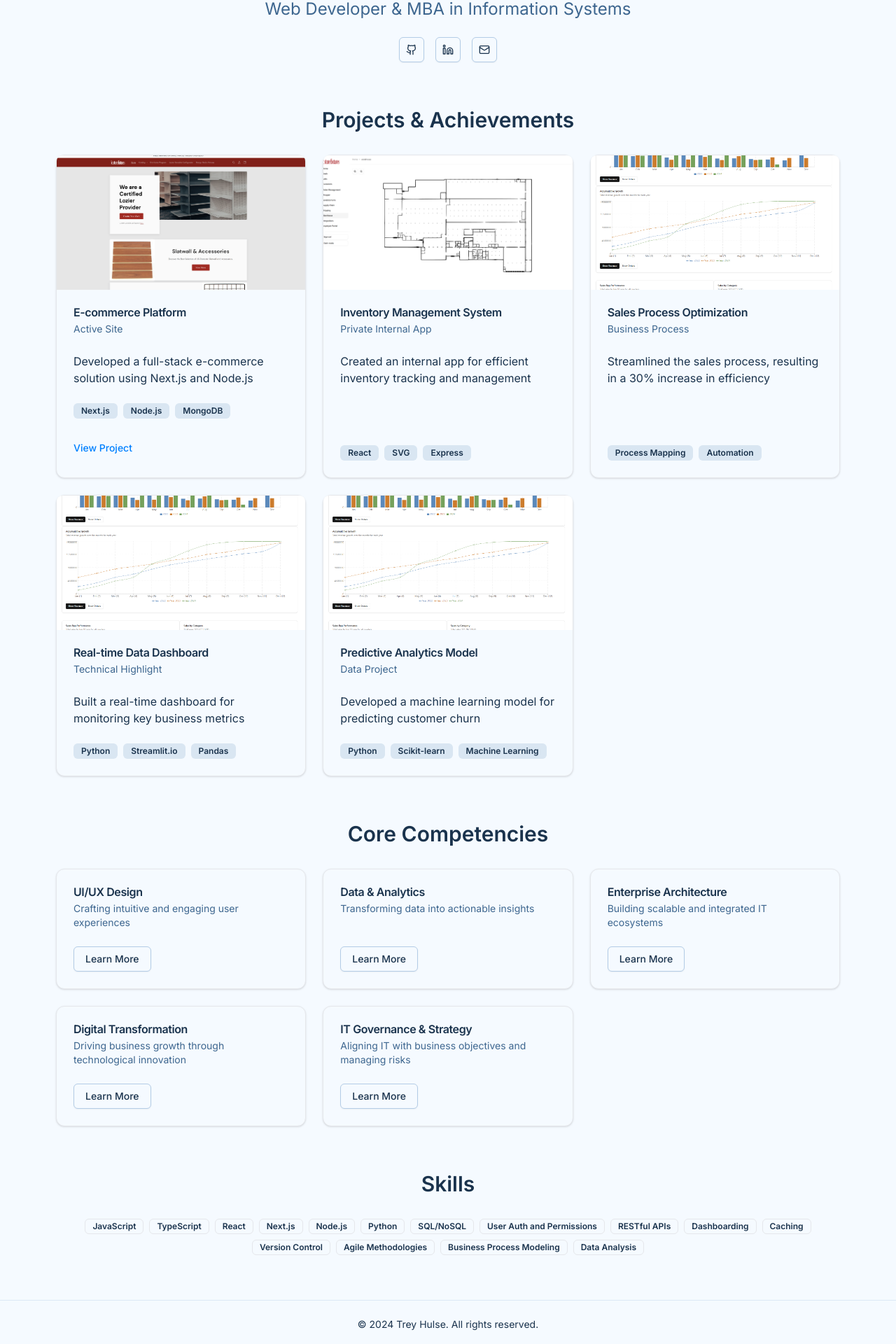
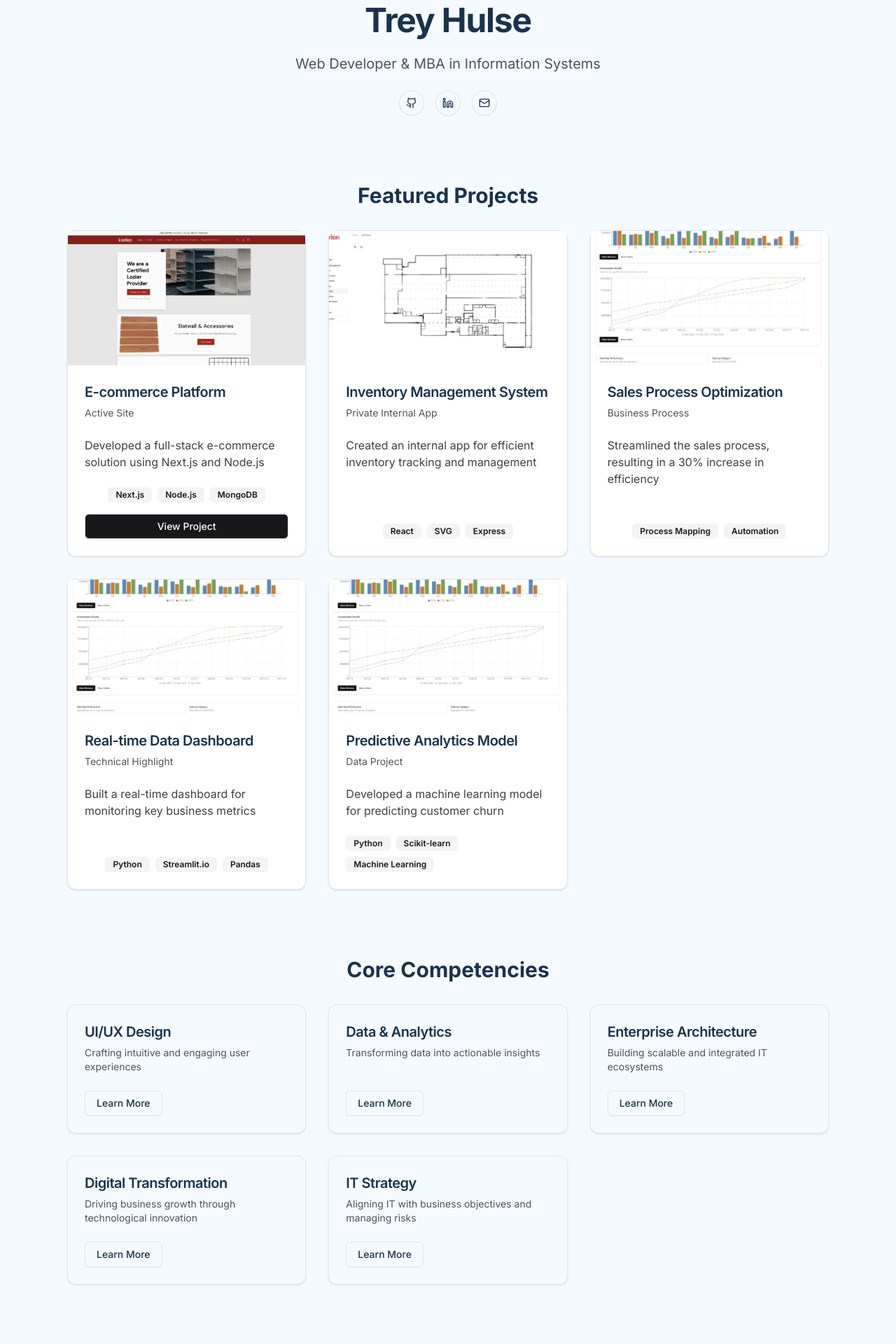
Before and after one commit to treyhulse/treyhulse, a Next.js app: page / in a window 1280 px wide. Shown: the part 180-2100 px from the top of the page at 70% size. Built offline with nearby package versions, Linux system fonts and the light colour scheme.

Commit message:
Misc. updates, nothing crazy. Changed some theme in tailwind.config

```diff
--- a/app/(pages)/projects/page.tsx
+++ b/app/(pages)/projects/page.tsx
@@ -30,7 +30,7 @@ const projects = [
     title: "Real-time Data Dashboard",
     description: "Built a real-time dashboard for monitoring key business metrics",
     type: "Technical Highlight",
-    tags: ["React", "Socket.io", "D3.js"],
+    tags: ["React", "Cache", "Recharts"],
     details: "Developed an interactive, real-time dashboard that visualizes critical business KPIs, enabling data-driven decision making across multiple departments."
   },
   {
--- a/app/(pages)/resume/page.tsx
+++ b/app/(pages)/resume/page.tsx
@@ -3,67 +3,147 @@ import { Badge } from "@/components/ui/badge"
 
 export default function ResumePage() {
   return (
-    <div className="space-y-12">
-      <h1 className="text-4xl font-bold text-center mb-8">Resume</h1>
+    <div className="max-w-4xl mx-auto px-4 py-8 space-y-16">
+      <header className="text-center pb-8 border-b border-zinc-200 dark:border-zinc-800">
+        <h1 className="text-5xl font-bold tracking-tight mb-4">Trey Hulse</h1>
+        <p className="text-lg text-zinc-600 dark:text-zinc-400">Web Developer & Entrepreneur</p>
+      </header>
 
       <section>
-        <h2 className="text-2xl font-semibold mb-4">Professional Experience</h2>
+        <h2 className="text-3xl font-bold mb-6 flex items-center gap-2">
+          <span className="text-zinc-900 dark:text-zinc-100">Work Experience</span>
+          <div className="h-px flex-1 bg-zinc-200 dark:bg-zinc-800 ml-4" />
+        </h2>
+
+        <Card className="mb-8">
+          <CardHeader>
+            <div className="flex justify-between items-start">
+              <div>
+                <CardTitle className="text-xl mb-1">Web Developer</CardTitle>
+                <p className="text-base font-medium text-zinc-700 dark:text-zinc-300">KC Store Fixtures</p>
+              </div>
+              <p className="text-sm text-zinc-500 dark:text-zinc-400 whitespace-nowrap">March 2024 - Present</p>
+            </div>
+          </CardHeader>
+          <CardContent>
+            <ul className="list-disc pl-5 space-y-2 text-zinc-700 dark:text-zinc-300">
+              <li>Serve as an interdepartmental technological linkage to solve business problems, create tools that drive employee efficiency, and define new revenue pathways through innovative technology solutions.</li>
+              <li>Built a 77-page enterprise Next.js application with user authentication, role-based access control (RBAC), and cron jobs. Supports internal needs such as transportation management, inventory forecasting, material resource planning (MRP), AI-driven product recommendations, and more.</li>
+              <li>Streamlined and resolved workflow bottlenecks by developing SuiteScript customizations and redesigning business processes in the Oracle NetSuite environment.</li>
+              <li>Consolidated customer accounts and optimized database management to avoid exceeding limits.</li>
+            </ul>
+          </CardContent>
+        </Card>
+
         <Card className="mb-6">
           <CardHeader>
-            <CardTitle>Senior Web Developer</CardTitle>
-            <p className="text-sm text-muted-foreground">TechCorp Inc. | 2018 - Present</p>
+            <CardTitle>Owner</CardTitle>
+            <p className="text-sm text-muted-foreground">Blackout Bluejay | August 2022 - Present</p>
           </CardHeader>
           <CardContent>
             <ul className="list-disc pl-5 space-y-2">
-              <li>Led development of enterprise-level web applications using React and Node.js</li>
-              <li>Implemented CI/CD pipelines, reducing deployment time by 40%</li>
-              <li>Mentored junior developers and conducted code reviews</li>
-            </ul>
-          </CardContent>
-        </Card>
-        <Card>
-          <CardHeader>
-            <CardTitle>Full Stack Developer</CardTitle>
-            <p className="text-sm text-muted-foreground">WebSolutions Co. | 2015 - 2018</p>
-          </CardHeader>
-          <CardContent>
-            <ul className="list-disc pl-5 space-y-2">
-              <li>Developed and maintained multiple client websites using various technologies</li>
-              <li>Optimized database queries, improving application performance by 30%</li>
-              <li>Collaborated with design team to implement responsive UI/UX designs</li>
+              <li>Founded and scaled a clothing brand to generate 5-figure annual revenue, securing investor capital to support company growth.</li>
+              <li>Director of all core business operations including collegiate licensing partnerships, ERP accounting, inventory management, and automated order fulfillment processes.</li>
+              <li>Built a clothing customizer and community forum interface enabling custom orders and community engagement.</li>
             </ul>
           </CardContent>
         </Card>
       </section>
 
       <section>
-        <h2 className="text-2xl font-semibold mb-4">Education</h2>
+        <h2 className="text-3xl font-bold mb-6 flex items-center gap-2">
+          <span className="text-zinc-900 dark:text-zinc-100">Education</span>
+          <div className="h-px flex-1 bg-zinc-200 dark:bg-zinc-800 ml-4" />
+        </h2>
+        <Card className="mb-6">
+          <CardHeader>
+            <CardTitle>Emporia State University</CardTitle>
+            <p className="text-sm text-muted-foreground">December 2024</p>
+          </CardHeader>
+          <CardContent>
+            <p>Master of Business Administration, Focus on Information Systems</p>
+          </CardContent>
+        </Card>
         <Card>
           <CardHeader>
-            <CardTitle>MBA in Information Systems</CardTitle>
-            <p className="text-sm text-muted-foreground">University of Technology | 2020 - 2022</p>
+            <CardTitle>Creighton University</CardTitle>
+            <p className="text-sm text-muted-foreground">August 2019 - May 2023</p>
           </CardHeader>
           <CardContent>
-            <p>Focused on aligning IT strategies with business objectives and data-driven decision making</p>
+            <p>Bachelor of Science in Exercise Science, Minor: Biology</p>
           </CardContent>
         </Card>
       </section>
 
       <section>
-        <h2 className="text-2xl font-semibold mb-4">Skills</h2>
-        <div className="flex flex-wrap gap-2">
-          {["JavaScript", "TypeScript", "React", "Node.js", "Python", "SQL", "NoSQL", "AWS", "Docker", "CI/CD", "Agile Methodologies", "UI/UX Design", "Data Analysis"].map((skill, index) => (
-            <Badge key={index} variant="secondary">{skill}</Badge>
-          ))}
+        <h2 className="text-3xl font-bold mb-6 flex items-center gap-2">
+          <span className="text-zinc-900 dark:text-zinc-100">Technical Skills</span>
+          <div className="h-px flex-1 bg-zinc-200 dark:bg-zinc-800 ml-4" />
+        </h2>
+        <div className="grid md:grid-cols-2 gap-8">
+          <div>
+            <p className="font-bold text-lg mb-3 text-zinc-900 dark:text-zinc-100">Front End Frameworks</p>
+            <div className="flex flex-wrap gap-2">
+              {["React", "NEXTJS", "HTML", "CSS"].map((skill) => (
+                <Badge
+                  key={skill}
+                  variant="secondary"
+                  className="px-4 py-1 text-sm bg-zinc-100 hover:bg-zinc-200 dark:bg-zinc-800 dark:hover:bg-zinc-700 text-zinc-900 dark:text-zinc-100"
+                >
+                  {skill}
+                </Badge>
+              ))}
+            </div>
+          </div>
+          <div>
+            <p className="font-bold text-lg mb-3">Back End Frameworks</p>
+            <div className="flex flex-wrap gap-2">
+              {["Node.js", "Django", "Flask", "ASP.NET"].map((skill) => (
+                <Badge key={skill} variant="secondary" className="px-4 py-1 text-sm">{skill}</Badge>
+              ))}
+            </div>
+          </div>
+          <div>
+            <p className="font-bold text-lg mb-3">Databases</p>
+            <div className="flex flex-wrap gap-2">
+              {["Oracle DB", "Mongo DB", "PostgreSQL"].map((skill) => (
+                <Badge key={skill} variant="secondary" className="px-4 py-1 text-sm">{skill}</Badge>
+              ))}
+            </div>
+          </div>
+          <div>
+            <p className="font-bold text-lg mb-3">Platforms</p>
+            <div className="flex flex-wrap gap-2">
+              {["Heroku", "Vercel", "Azure"].map((skill) => (
+                <Badge key={skill} variant="secondary" className="px-4 py-1 text-sm">{skill}</Badge>
+              ))}
+            </div>
+          </div>
         </div>
       </section>
 
       <section>
-        <h2 className="text-2xl font-semibold mb-4">Certifications</h2>
-        <ul className="list-disc pl-5 space-y-2">
-          <li>AWS Certified Solutions Architect</li>
-          <li>Certified Scrum Master (CSM)</li>
-          <li>Google Analytics Individual Qualification</li>
+        <h2 className="text-3xl font-bold mb-6 flex items-center gap-2">
+          <span className="text-zinc-900 dark:text-zinc-100">Leadership</span>
+          <div className="h-px flex-1 bg-zinc-200 dark:bg-zinc-800 ml-4" />
+        </h2>
+        <ul className="grid md:grid-cols-2 gap-4">
+          <li className="flex items-center gap-2">
+            <span className="h-2 w-2 rounded-full bg-zinc-900 dark:bg-zinc-100" />
+            <span className="text-zinc-700 dark:text-zinc-300">VP of Administration, Exercise Science Department (2022-23)</span>
+          </li>
+          <li className="flex items-center gap-2">
+            <span className="h-2 w-2 rounded-full bg-zinc-900 dark:bg-zinc-100" />
+            <span className="text-zinc-700 dark:text-zinc-300">President, Opus Hall and Davis Square (2020-21)</span>
+          </li>
+          <li className="flex items-center gap-2">
+            <span className="h-2 w-2 rounded-full bg-zinc-900 dark:bg-zinc-100" />
+            <span className="text-zinc-700 dark:text-zinc-300">Vice President, Swanson Hall (2019-20)</span>
+          </li>
+          <li className="flex items-center gap-2">
+            <span className="h-2 w-2 rounded-full bg-zinc-900 dark:bg-zinc-100" />
+            <span className="text-zinc-700 dark:text-zinc-300">President of National Honor Society, Lawrence High School (2018-19)</span>
+          </li>
         </ul>
       </section>
     </div>
--- a/app/page.tsx
+++ b/app/page.tsx
@@ -61,84 +61,109 @@ const coreCompetencies = [
   { title: "Data & Analytics", href: "/data-analytics", description: "Transforming data into actionable insights" },
   { title: "Enterprise Architecture", href: "/enterprise-architecture", description: "Building scalable and integrated IT ecosystems" },
   { title: "Digital Transformation", href: "/digital-transformation", description: "Driving business growth through technological innovation" },
-  { title: "IT Governance & Strategy", href: "/it-governance", description: "Aligning IT with business objectives and managing risks" }
+  { title: "IT Strategy", href: "/it-strategy", description: "Aligning IT with business objectives and managing risks" }
 ]
 
 export default function Page() {
   return (
-    <div className="space-y-16">
-      <section className="text-center">
-        <h1 className="text-4xl font-bold mb-4">Trey Hulse</h1>
-        <h2 className="text-2xl text-muted-foreground mb-6">Web Developer & MBA in Information Systems</h2>
-        <div className="flex justify-center space-x-4">
-          <Button asChild variant="outline" size="icon">
+    <div className="max-w-6xl mx-auto px-4 py-16 space-y-24">
+      {/* Hero Section */}
+      <section className="text-center space-y-6">
+        <h1 className="text-5xl font-bold tracking-tight mb-4">Trey Hulse</h1>
+        <h2 className="text-xl text-zinc-600 dark:text-zinc-400 max-w-2xl mx-auto">
+          Web Developer & MBA in Information Systems
+        </h2>
+        <div className="flex justify-center gap-4">
+          <Button asChild variant="outline" size="icon" className="rounded-full hover:bg-zinc-100 dark:hover:bg-zinc-800">
             <a href="https://github.com/treyhulse" target="_blank" rel="noopener noreferrer" aria-label="GitHub Profile">
-              <Github className="h-4 w-4" />
+              <Github className="h-5 w-5" />
             </a>
           </Button>
-          <Button asChild variant="outline" size="icon">
+          <Button asChild variant="outline" size="icon" className="rounded-full hover:bg-zinc-100 dark:hover:bg-zinc-800">
             <a href="https://www.linkedin.com/in/trey-hulse-8a5968241" target="_blank" rel="noopener noreferrer" aria-label="LinkedIn Profile">
-              <Linkedin className="h-4 w-4" />
+              <Linkedin className="h-5 w-5" />
             </a>
           </Button>
-          <Button asChild variant="outline" size="icon">
+          <Button asChild variant="outline" size="icon" className="rounded-full hover:bg-zinc-100 dark:hover:bg-zinc-800">
             <a href="mailto:treyhulse3@gmail.com" aria-label="Email Me">
-              <Mail className="h-4 w-4" />
+              <Mail className="h-5 w-5" />
             </a>
           </Button>
         </div>
       </section>
 
-      <section>
-        <h2 className="text-3xl font-semibold mb-8 text-center">Projects & Achievements</h2>
-        <div className="grid grid-cols-1 md:grid-cols-2 lg:grid-cols-3 gap-6">
+      {/* Projects Section */}
+      <section className="space-y-8">
+        <h2 className="text-3xl font-bold text-center">Featured Projects</h2>
+        <div className="grid grid-cols-1 md:grid-cols-2 lg:grid-cols-3 gap-8">
           {projects.map((project, index) => (
-            <Card key={index} className="flex flex-col">
-              <div className="relative w-full h-48">
+            <Card key={index} className="flex flex-col bg-white dark:bg-zinc-900 border border-zinc-200 dark:border-zinc-800 hover:border-zinc-400 dark:hover:border-zinc-600 transition-colors">
+              <div className="relative w-full h-48 overflow-hidden">
                 <Image
                   src={project.image}
                   alt={project.title}
                   fill
                   style={{ objectFit: 'cover' }}
-                  className="rounded-t-lg"
+                  className="rounded-t-lg transition-transform hover:scale-105"
                 />
               </div>
               <CardHeader>
-                <CardTitle>{project.title}</CardTitle>
-                <CardDescription>{project.type}</CardDescription>
+                <CardTitle className="text-xl">{project.title}</CardTitle>
+                <CardDescription className="text-zinc-600 dark:text-zinc-400">
+                  {project.type}
+                </CardDescription>
               </CardHeader>
               <CardContent className="flex-grow">
-                <p>{project.description}</p>
+                <p className="text-zinc-700 dark:text-zinc-300">{project.description}</p>
               </CardContent>
-              <CardFooter className="flex flex-wrap gap-2">
-                {project.tags.map((tag, tagIndex) => (
-                  <Badge key={tagIndex} variant="secondary">{tag}</Badge>
-                ))}
+              <CardFooter className="flex flex-col gap-4">
+                <div className="flex flex-wrap gap-2">
+                  {project.tags.map((tag, tagIndex) => (
+                    <Badge
+                      key={tagIndex}
+                      variant="secondary"
+                      className="bg-zinc-100 dark:bg-zinc-800 text-zinc-900 dark:text-zinc-100"
+                    >
+                      {tag}
+                    </Badge>
+                  ))}
+                </div>
+                {project.link && (
+                  <Button asChild variant="outline" className="w-full bg-zinc-900 text-white hover:bg-zinc-700 hover:text-white">
+                    <a href={project.link} target="_blank" rel="noopener noreferrer">
+                      View Project
+                    </a>
+                  </Button>
+                )}
               </CardFooter>
-              {project.link && (
-                <CardFooter>
-                  <Button asChild variant="link" className="px-0">
-                    <a href={project.link} target="_blank" rel="noopener noreferrer">View Project</a>
-                  </Button>
-                </CardFooter>
-              )}
             </Card>
           ))}
         </div>
       </section>
 
-      <section>
-        <h2 className="text-3xl font-semibold mb-8 text-center">Core Competencies</h2>
-        <div className="grid grid-cols-1 md:grid-cols-2 lg:grid-cols-3 gap-6">
+      {/* Core Competencies Section */}
+      <section className="space-y-8">
+        <h2 className="text-3xl font-bold text-center">Core Competencies</h2>
+        <div className="grid grid-cols-1 md:grid-cols-2 lg:grid-cols-3 gap-8">
           {coreCompetencies.map((competency, index) => (
-            <Card key={index} className="flex flex-col">
+            <Card
+              key={index}
+              className="flex flex-col hover:border-zinc-400 dark:hover:border-zinc-600 transition-colors"
+            >
               <CardHeader>
-                <CardTitle>{competency.title}</CardTitle>
-                <CardDescription>{competency.description}</CardDescription>
+                <CardTitle className="text-xl">{competency.title}</CardTitle>
+                <CardDescription className="text-zinc-600 dark:text-zinc-400">
+                  {competency.description}
+                </CardDescription>
               </CardHeader>
               <CardContent className="flex-grow flex items-end">
                 <Link href={competency.href} passHref>
-                  <Button variant="outline" className="w-full">Learn More</Button>
+                  <Button
+                    variant="outline"
+                    className="w-full hover:bg-zinc-100 dark:hover:bg-zinc-800"
+                  >
+                    Learn More
+                  </Button>
                 </Link>
               </CardContent>
             </Card>
@@ -146,11 +171,18 @@ export default function Page() {
         </div>
       </section>
 
-      <section>
-        <h2 className="text-3xl font-semibold mb-8 text-center">Skills</h2>
-        <div className="flex flex-wrap justify-center gap-2">
+      {/* Skills Section */}
+      <section className="space-y-8">
+        <h2 className="text-3xl font-bold text-center">Technical Skills</h2>
+        <div className="flex flex-wrap justify-center gap-3">
           {skills.map((skill, index) => (
-            <Badge key={index} variant="outline">{skill}</Badge>
+            <Badge
+              key={index}
+              variant="outline"
+              className="px-4 py-2 text-base bg-zinc-100 dark:bg-zinc-800 border-zinc-200 dark:border-zinc-700 hover:bg-zinc-200 dark:hover:bg-zinc-700 transition-colors"
+            >
+              {skill}
+            </Badge>
           ))}
         </div>
       </section>
--- a/components/main-nav.tsx
+++ b/components/main-nav.tsx
@@ -40,8 +40,8 @@ const components: { title: string; href: string; description: string; icon: Reac
     icon: <Brain className="w-4 h-4 mr-2" />,
   },
   {
-    title: "IT Governance & Strategy",
-    href: "/it-governance",
+    title: "IT Strategy",
+    href: "/it-strategy",
     description: "Aligning IT with business objectives and managing risks.",
     icon: <Code className="w-4 h-4 mr-2" />,
   },
--- a/tailwind.config.ts
+++ b/tailwind.config.ts
@@ -10,18 +10,6 @@ const config: Config = {
   theme: {
     extend: {
       colors: {
-        babyblue: {
-          50: '#e6f3ff',
-          100: '#cce7ff',
-          200: '#99cfff',
-          300: '#66b7ff',
-          400: '#339fff',
-          500: '#CFEB17',  // This is now lighter
-          600: '#0066cc',
-          700: '#004d99',
-          800: '#003366',
-          900: '#001a33',
-        },
         background: 'hsl(var(--background))',
         foreground: 'hsl(var(--foreground))',
         card: {
@@ -33,34 +21,34 @@ const config: Config = {
           foreground: 'hsl(var(--popover-foreground))'
         },
         primary: {
-          DEFAULT: 'hsl(var(--primary))',
-          foreground: 'hsl(var(--primary-foreground))'
+          DEFAULT: 'rgb(24 24 27)',
+          foreground: 'rgb(250 250 250)'
         },
         secondary: {
-          DEFAULT: 'hsl(var(--secondary))',
-          foreground: 'hsl(var(--secondary-foreground))'
+          DEFAULT: 'rgb(244 244 245)',
+          foreground: 'rgb(24 24 27)'
         },
         muted: {
-          DEFAULT: 'hsl(var(--muted))',
-          foreground: 'hsl(var(--muted-foreground))'
+          DEFAULT: 'rgb(228 228 231)',
+          foreground: 'rgb(113 113 122)'
         },
         accent: {
-          DEFAULT: 'hsl(var(--accent))',
-          foreground: 'hsl(var(--accent-foreground))'
+          DEFAULT: 'rgb(244 244 245)',
+          foreground: 'rgb(24 24 27)'
         },
         destructive: {
-          DEFAULT: 'hsl(var(--destructive))',
-          foreground: 'hsl(var(--destructive-foreground))'
+          DEFAULT: 'rgb(239 68 68)',
+          foreground: 'rgb(250 250 250)'
         },
-        border: 'hsl(var(--border))',
-        input: 'hsl(var(--input))',
-        ring: 'hsl(var(--ring))',
+        border: 'rgb(228 228 231)',
+        input: 'rgb(228 228 231)',
+        ring: 'rgb(161 161 170)',
         chart: {
-          '1': 'hsl(var(--chart-1))',
-          '2': 'hsl(var(--chart-2))',
-          '3': 'hsl(var(--chart-3))',
-          '4': 'hsl(var(--chart-4))',
-          '5': 'hsl(var(--chart-5))'
+          '1': 'rgb(24 24 27)',
+          '2': 'rgb(63 63 70)',
+          '3': 'rgb(113 113 122)',
+          '4': 'rgb(161 161 170)',
+          '5': 'rgb(212 212 216)'
         }
       },
       borderRadius: {
```
Also changed, not shown: app/(pages)/it-strategy/page.tsx (renamed from app/(pages)/it-governance/page.tsx), 1 other file (tests, documents, lock files or other folders).
